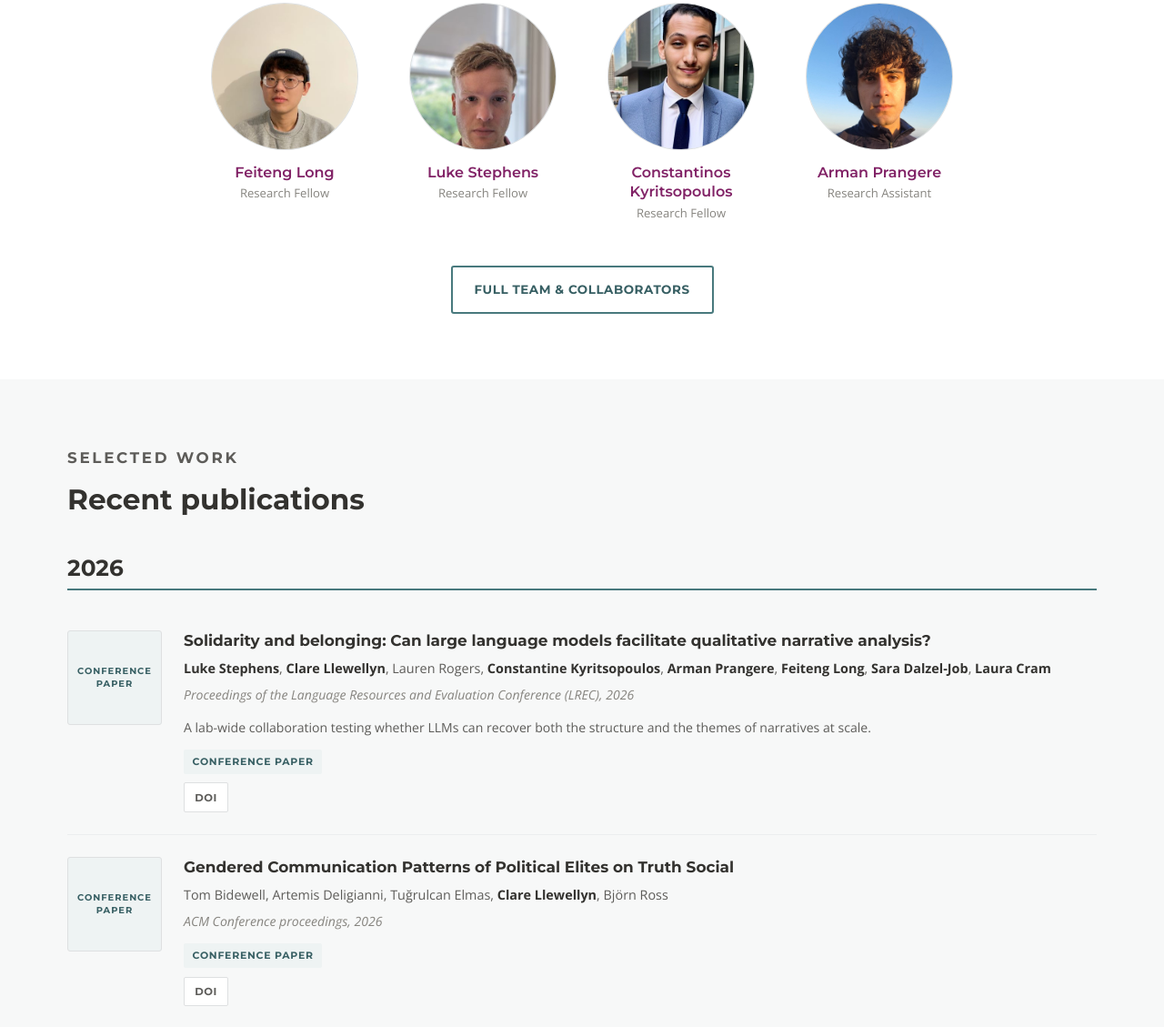
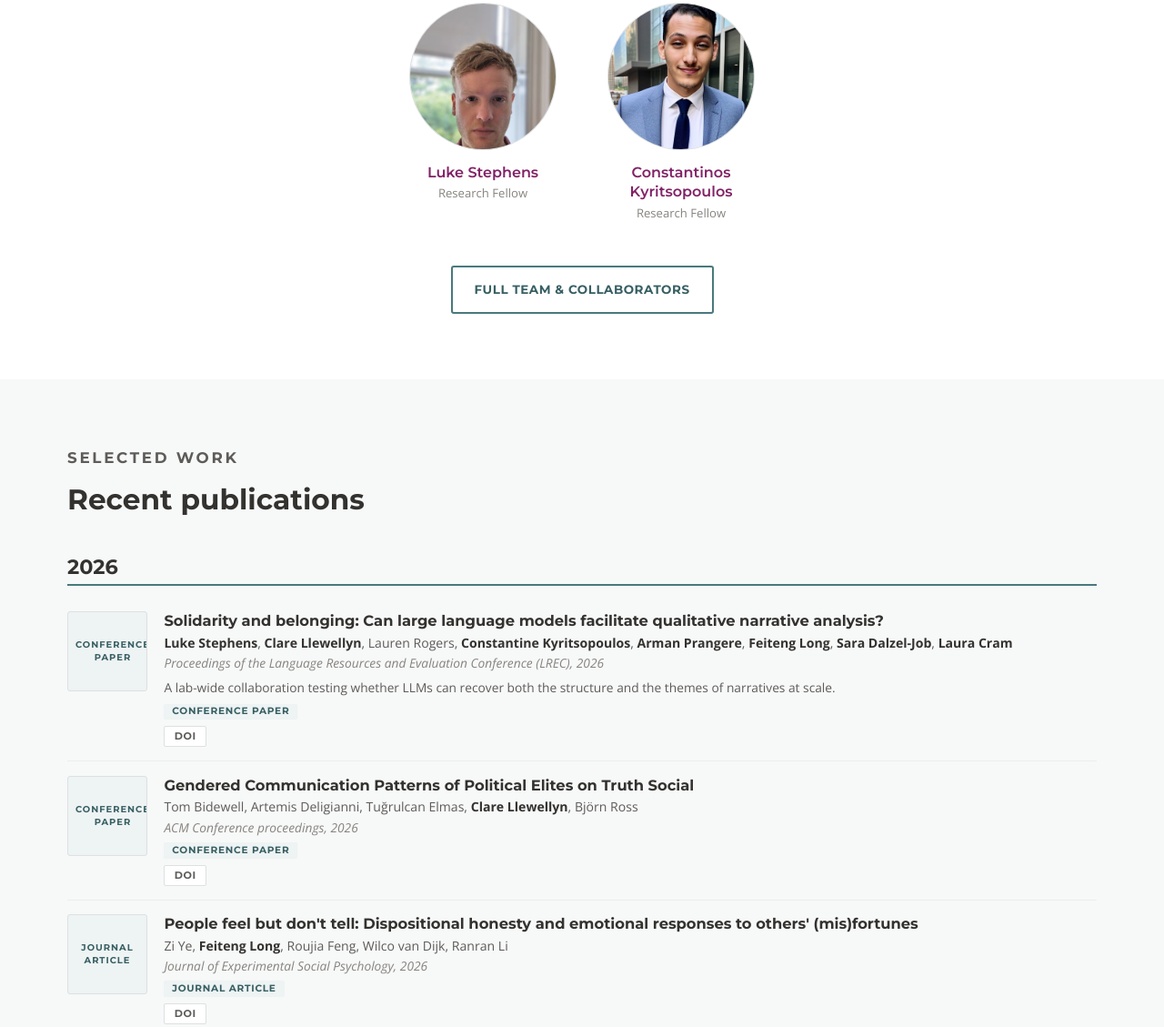
Before and after one commit to NeuropoliticsLab/neuropoliticslab.github.io, a plain HTML site: page index.html in a window 1280 px wide. Shown: the part 1171-2300 px from the top of the page at 91% size. Drawn offline with nearby package versions, Linux system fonts and the light colour scheme.

Commit message:
Regroup people, add the UoE crest, tighten the publications list
Renames the "Past members" group to "Continuing collaborators and past
members", and moves Feiteng Long and Arman Prangere into it — both have now
left. That empties the "Research assistants" group, which stops rendering
since empty groups are skipped, and drops both from the home-page grid,
which shows current members only.

Adds the University of Edinburgh crest to every footer, linked to ed.ac.uk.
The official file is black on transparent, so it is inverted in CSS for the
dark footer. The address block now links the School and the University
explicitly rather than naming them in plain text.

Tightens the publications list: the page-wide 1.75 line-height was too airy
for dense reference entries, so records now set their own rhythm. Median
entry 219px -> 173px and the page 14840px -> 12230px, with no loss of
legibility. Also keeps the eye-tracking figure removal made on the
engagement page.

Co-Authored-By: Claude Opus 5 <noreply@anthropic.com>

```diff
--- a/assets/css/style.css
+++ b/assets/css/style.css
@@ -387,19 +387,19 @@ a.card:hover, a.card:focus-visible { text-decoration: none; box-shadow: var(--sh
 .pub-count { font-size: .85rem; color: var(--ink-soft); margin: 1.5rem 0 .5rem; }
 
 .pub-year-heading {
-  font-family: var(--display); font-size: 1.55rem; font-weight: 700; color: var(--ink-strong);
-  padding-bottom: .4rem; margin: 2.75rem 0 1.25rem; border-bottom: 2px solid var(--green);
+  font-family: var(--display); font-size: 1.4rem; font-weight: 700; color: var(--ink-strong);
+  padding-bottom: .3rem; margin: 1.9rem 0 .8rem; border-bottom: 2px solid var(--green);
 }
-.pub-year-heading:first-of-type { margin-top: .5rem; }
+.pub-year-heading:first-of-type { margin-top: .25rem; }
 
 .pub {
-  display: grid; grid-template-columns: 104px 1fr; gap: 1.5rem;
-  padding: 1.5rem 0; border-bottom: 1px solid var(--rule-soft);
+  display: grid; grid-template-columns: 88px 1fr; gap: 1.15rem;
+  padding: .95rem 0; border-bottom: 1px solid var(--rule-soft);
 }
 .pub:last-child { border-bottom: 0; }
 
 .pub-thumb {
-  width: 104px; height: 104px; border-radius: var(--radius); overflow: hidden;
+  width: 88px; height: 88px; border-radius: var(--radius); overflow: hidden;
   display: grid; place-items: center; text-align: center;
   background: var(--green-wash); border: 1px solid var(--rule);
   font-family: var(--display); font-size: .62rem; font-weight: 700;
@@ -407,24 +407,26 @@ a.card:hover, a.card:focus-visible { text-decoration: none; box-shadow: var(--sh
   padding: .5rem; line-height: 1.4;
 }
 
-.pub-title { font-size: 1.06rem; font-family: var(--display); font-weight: 700; margin-bottom: .35rem; line-height: 1.4; }
-.pub-authors { font-size: .9rem; color: var(--ink); margin-bottom: .3rem; }
+/* The page-wide 1.75 line-height is too airy for dense reference entries,
+   so the record sets its own tighter rhythm. */
+.pub-title { font-size: 1.02rem; font-family: var(--display); font-weight: 700; margin-bottom: .2rem; line-height: 1.32; }
+.pub-authors { font-size: .88rem; color: var(--ink); margin-bottom: .12rem; line-height: 1.45; }
 .pub-authors .lab-member { font-weight: 700; color: var(--ink-strong); }
-.pub-venue { font-size: .88rem; color: var(--ink-soft); font-style: italic; margin-bottom: .7rem; }
-.pub-note { font-size: .88rem; color: var(--ink); margin-bottom: .7rem; }
+.pub-venue { font-size: .86rem; color: var(--ink-soft); font-style: italic; margin-bottom: .45rem; line-height: 1.4; }
+.pub-note { font-size: .86rem; color: var(--ink); margin-bottom: .45rem; line-height: 1.5; }
 
-.pub-tags { display: flex; flex-wrap: wrap; gap: .4rem; align-items: center; }
+.pub-tags { display: flex; flex-wrap: wrap; gap: .4rem; align-items: center; line-height: 1; }
 .tag {
-  font-family: var(--display); font-size: .68rem; font-weight: 700; letter-spacing: .07em;
-  text-transform: uppercase; padding: .25rem .6rem; border-radius: 2px;
+  font-family: var(--display); font-size: .66rem; font-weight: 700; letter-spacing: .07em;
+  text-transform: uppercase; padding: .22rem .55rem; border-radius: 2px;
   background: var(--green-wash); color: var(--green-dark);
 }
 .tag-open { background: #eaf4ec; color: #256c39; }
 
-.pub-links { display: flex; flex-wrap: wrap; gap: .4rem; margin-top: .6rem; }
+.pub-links { display: flex; flex-wrap: wrap; gap: .35rem; margin-top: .45rem; line-height: 1; }
 .pub-link {
-  font-family: var(--display); font-size: .72rem; font-weight: 700; letter-spacing: .05em;
-  text-transform: uppercase; padding: .32rem .7rem;
+  font-family: var(--display); font-size: .7rem; font-weight: 700; letter-spacing: .05em;
+  text-transform: uppercase; padding: .3rem .65rem;
   border: 1px solid var(--rule); border-radius: 2px; color: var(--ink); background: #fff;
 }
 .pub-link:hover, .pub-link:focus-visible { background: var(--green); border-color: var(--green); color: #fff; text-decoration: none; }
@@ -487,6 +489,17 @@ a.card:hover, a.card:focus-visible { text-decoration: none; box-shadow: var(--sh
 .site-footer a { color: rgba(255, 255, 255, .85); }
 .site-footer a:hover { color: #fff; }
 .site-footer ul { list-style: none; padding: 0; }
+
+/* University of Edinburgh crest. The official file is black on transparent;
+   inverting it yields the standard white-on-dark treatment for the footer. */
+.uoe-logo { display: inline-block; margin-top: 1.5rem; }
+.uoe-logo img {
+  width: 220px; height: auto;
+  filter: brightness(0) invert(1);
+  opacity: .85;
+  transition: opacity .15s ease;
+}
+.uoe-logo:hover img, .uoe-logo:focus-visible img { opacity: 1; }
 .footer-grid { display: grid; gap: 2.5rem; grid-template-columns: 1.6fr 1fr 1fr; }
 .footer-bottom {
   margin-top: 2.5rem; padding-top: 1.5rem; border-top: 1px solid rgba(255, 255, 255, .12);
--- a/assets/js/people.js
+++ b/assets/js/people.js
@@ -22,7 +22,7 @@ var GROUPS = [
   { id: 'faculty', label: 'Faculty and senior staff' },
   { id: 'researchers', label: 'Researchers' },
   { id: 'assistants', label: 'Research assistants' },
-  { id: 'past', label: 'Past members' }
+  { id: 'past', label: 'Continuing collaborators and past members' }
 ];
 
 var PEOPLE = [
@@ -122,7 +122,7 @@ var PEOPLE = [
     shortName: 'Feiteng Long',
     role: 'Research Fellow',
     fullRole: 'Research Fellow',
-    group: 'researchers',
+    group: 'past',
     photo: 'assets/img/team/feiteng-long.jpg',
     bio: [
       'Feiteng is a postdoctoral research fellow at the Neuropolitics Research Lab. His research explores the social and psychological processes behind intergroup relations and social change. He focuses on how norm messages can reduce prejudice, promote collective action, and mitigate polarization, particularly for migrants and LGBT+ groups.',
@@ -170,7 +170,7 @@ var PEOPLE = [
     shortName: 'Arman Prangere',
     role: 'Research Assistant',
     fullRole: 'Research Assistant',
-    group: 'assistants',
+    group: 'past',
     photo: 'assets/img/team/arman-prangere.jpg',
     bio: [
       'Arman is a Research Assistant at the Neuropolitics Research Lab and an undergraduate student in Philosophy and Politics, currently on exchange at the University of Edinburgh.',
--- a/index.html
+++ b/index.html
@@ -119,10 +119,15 @@
         <p>Producing transdisciplinary research, utilising developments in the cognitive
         neurosciences, to shed new light on political attitudes, identities and
         decision-behaviours.</p>
-        <p>School of Social and Political Science<br>
-        University of Edinburgh<br>
+        <p><a href="https://www.sps.ed.ac.uk/" rel="noopener">School of Social and Political Science</a><br>
+        <a href="https://www.ed.ac.uk/" rel="noopener">The University of Edinburgh</a><br>
         Chrystal Macmillan Building, 15a George Square<br>
         Edinburgh EH8 9LD</p>
+
+        <a class="uoe-logo" href="https://www.ed.ac.uk/" rel="noopener"
+           aria-label="The University of Edinburgh — visit the university website">
+          <img src="assets/img/uoe-logo.png" alt="The University of Edinburgh" width="831" height="199" loading="lazy">
+        </a>
       </div>
       <div>
         <h4>Explore</h4>
```
Also changed, not shown: engagement.html (+8 -7 lines), people.html (+7 -2 lines), person.html (+7 -2 lines), publications.html (+7 -2 lines), research.html (+7 -2 lines), working-papers.html (+7 -2 lines), assets/img/Screenshot 2026-08-12 173611.png (added), assets/img/uoe-logo.png (added).
